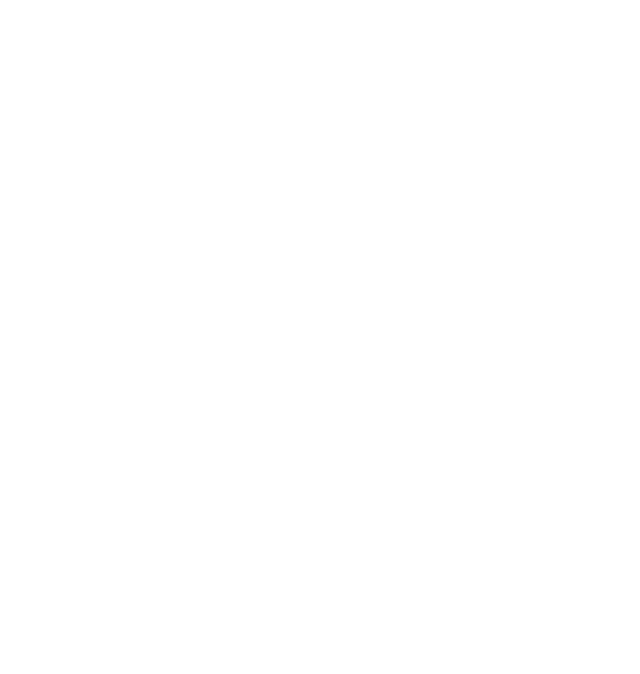
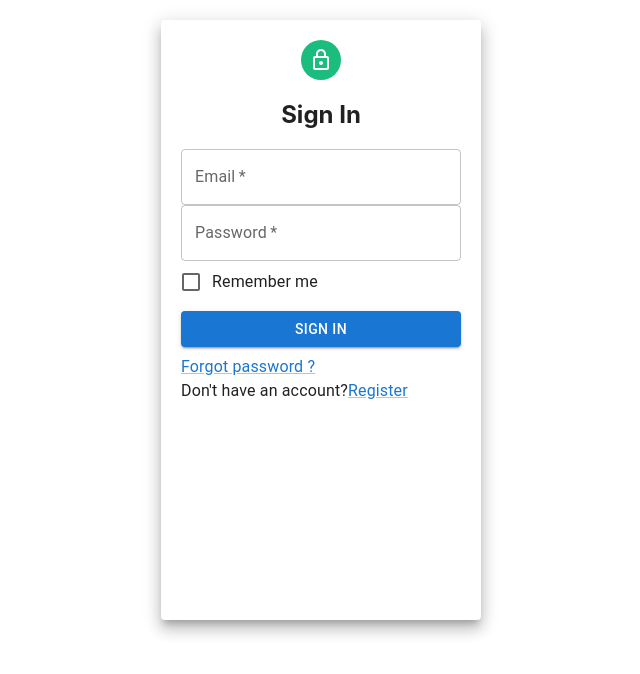
Before and after one commit to VedankPande/polling-app, a React (Create React App) app in the folder frontend/: page / in a window 1280 px wide. Shown: the top 674 px of the page, without its empty margins (319-959 px from the left). Built offline with nearby package versions, Linux system fonts and the light colour scheme.

Commit message:
change app component to login

```diff
--- a/frontend/src/App.js
+++ b/frontend/src/App.js
@@ -1,11 +1,11 @@
-import { Routes, Route } from "react-router-dom"
+import { Routes, Route } from "react-router-dom";
 
-import Poll from "./components/poll";
 import Login from "./components/login";
-import Register from "./components/register";
+
 function App() {
   return (
     <div className="App">
+      <Login />
     </div>
   );
 }
```
